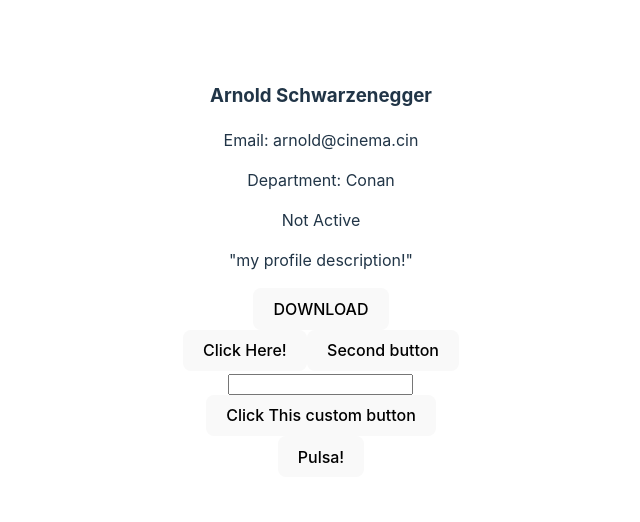
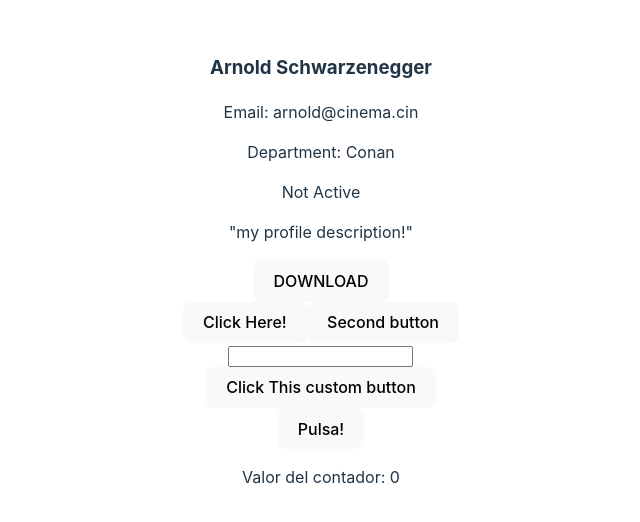
Before and after one commit to gustavogmv/gmv2-tecnofor-react, a React (Vite) app in the folder components/: page / in a window 1280 px wide. Shown: the part 130-652 px from the top of the page, without its empty margins (319-959 px from the left). Built offline with nearby package versions, Linux system fonts and the light colour scheme.

Commit message:
day02, state management example

```diff
--- a/components/src/App.tsx
+++ b/components/src/App.tsx
@@ -7,6 +7,7 @@
 import Events from "./components/Events.tsx";
 import CustomButton from "./components/CustomButton.tsx";
 import Propagacion from "./components/Propagacion.tsx";
+import State from "./components/State.tsx";
 
 function App() {
     //const [count, setCount] = useState(0)
@@ -25,6 +26,7 @@
             <Events/>
             <CustomButton hdlClick={(ev:MouseEvent)=>{console.log(`this-custom-button ${ev.nativeEvent}`)}} />
             <Propagacion/>
+            <State/>
         </>
     )
 }
--- /dev/null
+++ b/components/src/components/State.tsx
@@ -0,0 +1,14 @@
+// how to manage state in React example!
+import {useState} from "react";
+
+const State = () => {
+    const state = useState<number>(0)
+
+    return <div>
+        <p>
+            Valor del contador: {state[0]}
+        </p>
+    </div>
+}
+
+export default State
```
